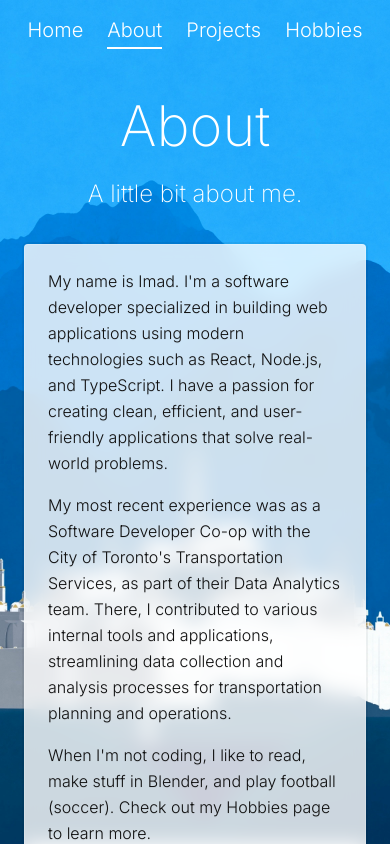
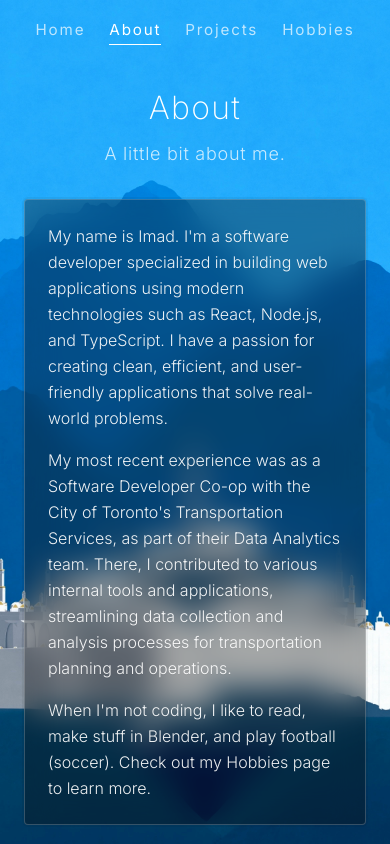
Before and after one commit to imadsyed333/next-site, a Next.js app: page /about in a window 390 px wide. Shown: the top 844 px of the page. Built offline with nearby package versions, Linux system fonts and the light colour scheme.

Commit message:
Enhance styling and layout across the application. Updated global styles for improved background and text visibility. Refined component layouts and typography for better responsiveness. Added viewport settings for mobile compatibility. Adjusted hobby and project card designs for a cohesive look.

```diff
--- a/app/about/page.tsx
+++ b/app/about/page.tsx
@@ -9,7 +9,7 @@ export const metadata: Metadata = {
 export default function AboutPage() {
   return (
     <section className="page">
-      <h1>About</h1>
+      <h1 className="page-title">About</h1>
       <p className="lede">A little bit about me.</p>
       <div className="about-grid mt-4 grid w-full max-w-6xl grid-cols-1 items-start gap-8 lg:grid-cols-2">
         <article className="glass fade-in about-copy p-6 leading-relaxed">
--- a/app/globals.css
+++ b/app/globals.css
@@ -1,25 +1,45 @@
 @import "tailwindcss";
 @plugin "daisyui";
+
+:root {
+  background-color: #111;
+}
+
+html {
+  background-color: #111;
+}
 
 html,
 body {
   margin: 0;
   min-height: 100%;
-  background: transparent;
+  min-height: 100lvh;
+  min-height: -webkit-fill-available;
 }
 
 body {
   color: white;
   font-weight: 300;
+  display: flex;
+  flex-direction: column;
 }
 
-:root {
-  background-color: transparent;
+header {
+  padding-top: env(safe-area-inset-top, 0px);
 }
 
-h1 {
+main {
+  display: flex;
+  flex-direction: column;
+  flex: 1 0 auto;
+}
+
+h1,
+.page-title {
+  font-family: inherit;
   font-weight: 200;
-  font-size: 6rem;
+  font-size: 2.75rem;
+  letter-spacing: 0.04em;
   margin: 0.25rem 0 0;
   text-align: center;
 }
@@ -27,9 +47,15 @@ h1 {
 h2,
 .lede {
   font-weight: 200;
-  font-size: 1.5rem;
+  font-size: 1.125rem;
+  letter-spacing: 0.04em;
   text-align: center;
   margin: 0.5rem 0 1rem;
+}
+
+.lede {
+  font-weight: 300;
+  opacity: 0.75;
 }
 
 .background {
@@ -37,11 +63,16 @@ h2,
   inset: 0;
   z-index: -1;
   pointer-events: none;
+  width: 100%;
+  height: 100%;
+  min-height: 100lvh;
+  min-height: -webkit-fill-available;
 }
 
 .background img {
+  display: block;
   width: 100%;
-  height: 100dvh;
+  height: 100%;
   object-fit: cover;
   object-position: 50% 70%;
 }
@@ -59,8 +90,9 @@ h2,
     display: block;
   }
 
-  h1 {
-    font-size: 3.5rem;
+  h1,
+  .page-title {
+    font-size: 2rem;
   }
 }
 
@@ -68,13 +100,14 @@ h2,
   display: flex;
   flex-direction: column;
   align-items: center;
-  padding: 1rem 1.5rem 3rem;
+  padding: 1rem 1.5rem calc(3rem + env(safe-area-inset-bottom, 0px));
 }
 
 .glass {
-  background: rgba(255, 255, 255, 0.8);
-  backdrop-filter: blur(10px);
-  color: #111;
+  background: rgba(10, 10, 10, 0.35);
+  backdrop-filter: blur(16px);
+  -webkit-backdrop-filter: blur(16px);
+  color: rgba(255, 255, 255, 0.92);
   border-radius: 4px;
 }
 
@@ -92,23 +125,28 @@ h2,
 }
 
 .nav-link {
-  color: white;
-  font-size: 1.25rem;
-  font-weight: 300;
+  color: rgba(255, 255, 255, 0.7);
+  font-size: 0.95rem;
+  font-weight: 400;
+  letter-spacing: 0.12em;
   text-decoration: none;
   padding-bottom: 2px;
-  border-bottom: 2px solid transparent;
+  border-bottom: 1px solid transparent;
+}
+
+.nav-link:hover {
+  color: white;
 }
 
 .nav-link.active {
+  color: white;
   border-bottom-color: white;
 }
 
-.hobby-tabs .tab {
-  color: white;
-  font-weight: 300;
+.hobby-tabs {
+  display: flex;
+  flex-wrap: wrap;
+  justify-content: center;
+  gap: 1.75rem;
+  margin: 0.5rem 0 1rem;
 }
-
-.hobby-tabs .tab-active {
-  color: white;
-}
--- a/app/hobbies/layout.tsx
+++ b/app/hobbies/layout.tsx
@@ -8,7 +8,7 @@ export const metadata: Metadata = {
 export default function HobbiesLayout({ children }: LayoutProps<"/hobbies">) {
   return (
     <section className="page">
-      <h1>Hobbies</h1>
+      <h1 className="page-title">Hobbies</h1>
       <p className="lede">A whole lot more about me.</p>
       <HobbyTabs />
       {children}
--- a/app/layout.tsx
+++ b/app/layout.tsx
@@ -1,4 +1,4 @@
-import type { Metadata } from "next";
+import type { Metadata, Viewport } from "next";
 import { Inter } from "next/font/google";
 import { Navbar } from "@/components/nav/Navbar";
 import "./globals.css";
@@ -17,6 +17,11 @@ export const metadata: Metadata = {
   description: "Imad's personal website",
 };
 
+export const viewport: Viewport = {
+  viewportFit: "cover",
+  themeColor: "#111111",
+};
+
 export default function RootLayout({ children }: LayoutProps<"/">) {
   return (
     <html lang="en">
--- a/app/page.tsx
+++ b/app/page.tsx
@@ -1,7 +1,7 @@
 export default function HomePage() {
   return (
     <section className="page">
-      <h1>Hi.</h1>
+      <h1 className="page-title">Hi.</h1>
       <p className="lede">Welcome to my website.</p>
     </section>
   );
--- a/app/projects/page.tsx
+++ b/app/projects/page.tsx
@@ -10,9 +10,9 @@ export const metadata: Metadata = {
 export default function ProjectsPage() {
   return (
     <section className="page">
-      <h1>Projects</h1>
+      <h1 className="page-title">Projects</h1>
       <p className="lede">Click to view on GitHub.</p>
-      <div className="projects-grid mt-4 grid w-full max-w-6xl grid-cols-1 gap-6 sm:grid-cols-2 lg:grid-cols-4">
+      <div className="projects-grid mt-4 grid w-full max-w-6xl grid-cols-1 gap-8 sm:grid-cols-2 lg:grid-cols-4">
         {projects.map((project) => (
           <ProjectCard key={project.name} project={project} />
         ))}
--- a/components/HobbyGrid.tsx
+++ b/components/HobbyGrid.tsx
@@ -3,7 +3,7 @@ import type { HobbyItem } from "@/lib/types";
 
 export function HobbyGrid({ items }: { items: HobbyItem[] }) {
   return (
-    <div className="mt-6 grid w-full max-w-6xl grid-cols-1 gap-6 sm:grid-cols-2 md:grid-cols-3 lg:grid-cols-4">
+    <div className="mt-6 grid w-full max-w-6xl grid-cols-1 gap-8 sm:grid-cols-2 md:grid-cols-3 lg:grid-cols-4">
       {items.map((item) => (
         <HobbyItemCard key={item.name} item={item} />
       ))}
--- a/components/HobbyItemCard.tsx
+++ b/components/HobbyItemCard.tsx
@@ -4,7 +4,7 @@ import type { HobbyItem } from "@/lib/types";
 export function HobbyItemCard({ item }: { item: HobbyItem }) {
   return (
     <article className="card glass fade-in h-full overflow-hidden shadow-none">
-      <figure className="relative h-56 w-full bg-white/40">
+      <figure className="relative h-56 w-full bg-black/20">
         <Image
           src={item.imageLink}
           alt={item.name}
@@ -14,10 +14,10 @@ export function HobbyItemCard({ item }: { item: HobbyItem }) {
         />
       </figure>
       <div className="card-body">
-        <h2 className="card-title text-left text-lg font-normal text-[#111]">
+        <h2 className="card-title text-left text-lg font-normal text-white/90">
           {item.name}
         </h2>
-        <p className="text-sm leading-relaxed text-[#111]">{item.description}</p>
+        <p className="text-sm leading-relaxed text-white/80">{item.description}</p>
       </div>
     </article>
   );
--- a/components/HobbyTabs.tsx
+++ b/components/HobbyTabs.tsx
@@ -9,9 +9,9 @@ const tabs = [
 
 export function HobbyTabs() {
   return (
-    <nav className="hobby-tabs tabs tabs-border" aria-label="Hobby categories">
+    <nav className="hobby-tabs" aria-label="Hobby categories">
       {tabs.map((tab) => (
-        <NavLink key={tab.path} href={tab.path} className="tab">
+        <NavLink key={tab.path} href={tab.path}>
           {tab.name}
         </NavLink>
       ))}
--- a/components/ProjectCard.tsx
+++ b/components/ProjectCard.tsx
@@ -12,7 +12,7 @@ export function ProjectCard({ project }: { project: Project }) {
         className="flex h-full flex-col text-inherit no-underline"
       >
         {project.imageLink ? (
-          <figure className="relative h-40 w-full bg-white/40">
+          <figure className="relative h-40 w-full bg-white/10">
             {project.imageLink.endsWith(".svg") ? (
               <img
                 src={project.imageLink}
@@ -38,10 +38,10 @@ export function ProjectCard({ project }: { project: Project }) {
           </div>
         )}
         <div className="card-body">
-          <h2 className="card-title text-left text-xl font-normal text-[#111]">
+          <h2 className="card-title text-left text-xl font-normal text-white/90">
             {project.name}
           </h2>
-          <p className="text-sm leading-relaxed text-[#111]">
+          <p className="text-sm leading-relaxed text-white/80">
             {project.description}
           </p>
           <StackList stack={project.stack} />
--- a/components/StackList.tsx
+++ b/components/StackList.tsx
@@ -3,7 +3,9 @@ export function StackList({ stack }: { stack: string[] }) {
     <ul className="mt-3 flex flex-wrap gap-2">
       {stack.map((tech) => (
         <li key={tech}>
-          <span className="badge badge-neutral badge-sm font-normal">{tech}</span>
+          <span className="badge badge-sm font-normal border-0 bg-white/15 text-white/90">
+            {tech}
+          </span>
         </li>
       ))}
     </ul>
```
